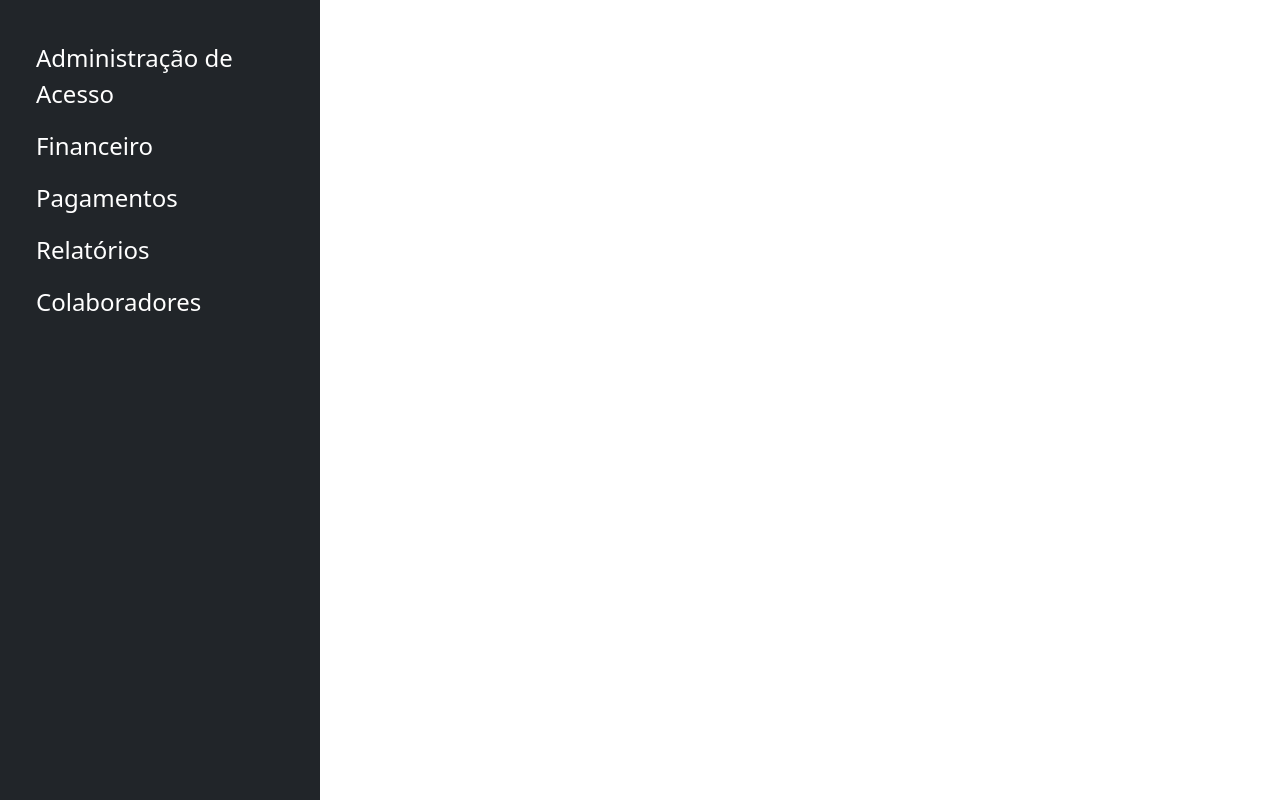
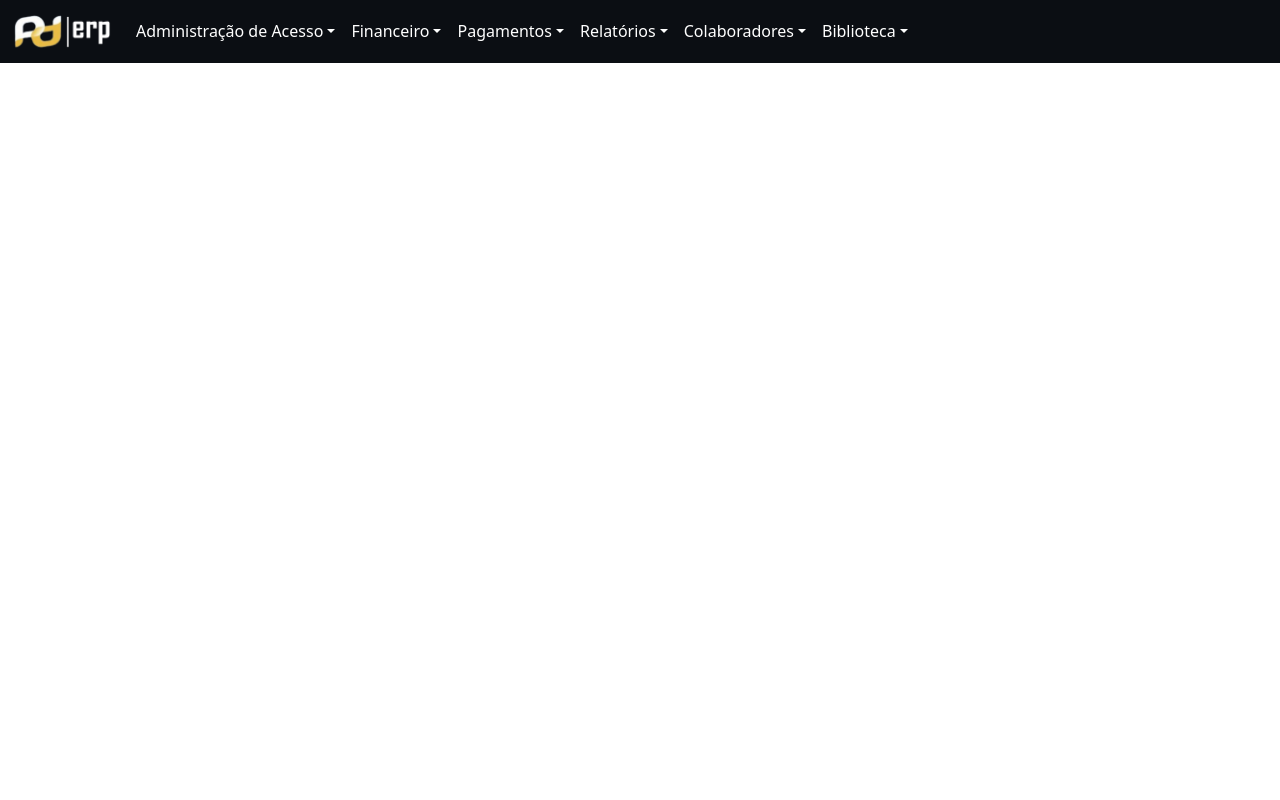
Before and after one commit to code-Yagami/ProjetoMaroto, an Angular app: page / in a window 1280 px wide. Built offline with nearby package versions, Linux system fonts and the light colour scheme.

Commit message:
fix: correção do modelo de navbar

```diff
--- a/src/app/app.component.html
+++ b/src/app/app.component.html
@@ -1,2 +1,2 @@
 <router-outlet></router-outlet>
-<app-navbar></app-navbar>
+<app-header></app-header>
--- a/src/app/app.component.ts
+++ b/src/app/app.component.ts
@@ -1,11 +1,11 @@
 import { Component } from '@angular/core';
 import { RouterOutlet } from '@angular/router';
-import { NavbarComponent } from "./components/navbar/navbar.component";
+import { HeaderComponent } from "./components/header/header.component";
 
 @Component({
   selector: 'app-root',
   standalone: true,
-  imports: [RouterOutlet, NavbarComponent],
+  imports: [RouterOutlet, HeaderComponent],
   templateUrl: './app.component.html',
   styleUrl: './app.component.scss'
 })
--- a/src/app/components/navbar/navbar.component.html
+++ b/src/app/components/navbar/navbar.component.html
@@ -1,63 +1,62 @@
+<nav class="navbar navbar-expand-lg bg-body-tertiary">
   <div class="container-fluid">
-  <div class="row flex-nowrap">
-    <div class="sidebar bg-dark col-auto col-md-4 col-lg-3 col-md-2 min-vh-100 d-flex flex-column justify-content-between">
-      <div class="bg-dark p-2">
 
-        <ul class="nav nav-pills flex-column mt-4">
+    <a class="navbar-brand" href="#"><img  class="img-logo" src="assets/pderp-logo.png" alt=""></a>
+    <button class="navbar-toggler" type="button" data-bs-toggle="collapse" data-bs-target="#navbarNav" aria-controls="navbarNav" aria-expanded="false" aria-label="Toggle navigation">
+      <span class="navbar-toggler-icon"></span>
+    </button>
 
-          <!-- Item com submenu à direita -->
-          <li class="nav-item py-2 py-sm-0 position-relative">
-            <a href="#" class="nav-link text-white">
-              <i class="fs-5 fa fa-gauge"></i><span class="fs-4 d-none d-sm-inline">Administração de Acesso</span>
-            </a>
-            <ul class="submenu">
-              <li><a href="#" class="nav-link">Alterar Senha</a></li>
+    <div class="collapse navbar-collapse" id="navbarNav">
+      <ul class="navbar-nav">
+
+        <li class="nav-item dropdown opcoes-menu">
+          <a class="nav-link dropdown-toggle" href="#" id="navbarDropdown" role="button" data-bs-toggle="dropdown" aria-expanded="false">Administração de Acesso</a>
+          <ul class="dropdown-menu" aria-labelledby="navbarDropdown">
+            <li><a class="dropdown-item" href="#">Alterar Senha</a></li>
           </ul>
         </li>
 
-          <!-- Outro item com submenu à direita -->
-          <li class="nav-item py-2 py-sm-0 position-relative">
-            <a href="#" class="nav-link text-white">
-              <i class="fs-5 fa fa-table-list"></i><span class="fs-4 d-none d-sm-inline">Financeiro</span>
-            </a>
-            <ul class="submenu">
-              <li><a href="#" class="nav-link">Despesas</a></li>
+        <li class="nav-item dropdown opcoes-menu">
+          <a class="nav-link dropdown-toggle" href="#" id="navbarDropdown" role="button" data-bs-toggle="dropdown" aria-expanded="false">Financeiro</a>
+          <ul class="dropdown-menu" aria-labelledby="navbarDropdown">
+            <li><a class="dropdown-item" href="#">Despesas</a></li>
           </ul>
         </li>
 
-          <li class="nav-item py-2 py-sm-0 position-relative">
-            <a href="#" class="nav-link text-white">
-              <i class="fs-5 fa fa-table-list"></i><span class="fs-4 d-none d-sm-inline">Pagamentos</span>
-            </a>
-            <ul class="submenu">
-              <li><a href="#" class="nav-link">Adiantamentos</a></li>
-              <li><a href="#" class="nav-link">Emprestimos</a></li>
+        <li class="nav-item dropdown opcoes-menu">
+          <a class="nav-link dropdown-toggle" href="#" id="navbarDropdown" role="button" data-bs-toggle="dropdown" aria-expanded="false">Pagamentos</a>
+          <ul class="dropdown-menu" aria-labelledby="navbarDropdown">
+            <li><a class="dropdown-item" href="#">Adiantamentos</a></li>
+            <li><a class="dropdown-item" href="#">Empréstimos</a></li>
           </ul>
         </li>
 
-          <li class="nav-item py-2 py-sm-0 position-relative">
-            <a href="#" class="nav-link text-white">
-              <i class="fs-5 fa fa-table-list"></i><span class="fs-4 d-none d-sm-inline">Relatórios</span>
-            </a>
-            <ul class="submenu">
-              <li><a href="#" class="nav-link">Aniverssários</a></li>
+        <li class="nav-item dropdown opcoes-menu">
+          <a class="nav-link dropdown-toggle" href="#" id="navbarDropdown" role="button" data-bs-toggle="dropdown" aria-expanded="false">Relatórios</a>
+          <ul class="dropdown-menu" aria-labelledby="navbarDropdown">
+            <li><a class="dropdown-item" href="#">Aniversários</a></li>
           </ul>
         </li>
 
-          <li class="nav-item py-2 py-sm-0 position-relative">
-            <a href="#" class="nav-link text-white">
-              <i class="fs-5 fa fa-table-list"></i><span class="fs-4 d-none d-sm-inline">Colaboradores</span>
-            </a>
-            <ul class="submenu">
-              <li><a href="#" class="nav-link">Aniverssários</a></li>
-              <li><a href="#" class="nav-link">Manutenção Colaboradores</a></li>
-              <li><a href="#" class="nav-link">Férias</a></li>
-              <li><a href="#" class="nav-link">Holerites</a></li>
+        <li class="nav-item dropdown opcoes-menu">
+          <a class="nav-link dropdown-toggle" href="#" id="navbarDropdown" role="button" data-bs-toggle="dropdown" aria-expanded="false">Colaboradores</a>
+          <ul class="dropdown-menu" aria-labelledby="navbarDropdown">
+            <li><a class="dropdown-item" href="#">Aniversários</a></li>
+            <li><a class="dropdown-item" href="#">Manutenção Colaboradores</a></li>
+            <li><a class="dropdown-item" href="#">Férias</a></li>
+            <li><a class="dropdown-item" href="#">Holerites</a></li>
+          </ul>
+        </li>
+
+        <li class="nav-item dropdown opcoes-menu">
+          <a class="nav-link dropdown-toggle" href="#" id="navbarDropdown" role="button" data-bs-toggle="dropdown" aria-expanded="false">Biblioteca</a>
+          <ul class="dropdown-menu" aria-labelledby="navbarDropdown">
+            <li><a class="dropdown-item" href="#">Livro</a></li>
+            <li><a class="dropdown-item" href="#">CD</a></li>
           </ul>
         </li>
 
       </ul>
     </div>
   </div>
-  </div>
-</div>
+</nav>
--- a/src/app/components/navbar/navbar.component.scss
+++ b/src/app/components/navbar/navbar.component.scss
@@ -1,39 +1,40 @@
-.nav-pills {
-  .nav-item {
-    > .nav-link:hover {
-      background-color: #243650;
-    }
-
-    &:hover {
-      .submenu {
-        display: block;
-      }
-    }
-  }
+.nav-item.dropdown:hover .dropdown-menu {
+  display: block;
 }
 
-/* Estilização dos submenus para abrir à direita */
-.submenu {
+.dropdown-menu {
   display: none;
   position: absolute;
-  top: 0;
-  left: 100%;
-  min-width: 200px;
-  background-color: #2a4059;
-  padding: 0;
-  list-style: none;
-
-  .nav-link {
-    color: #b0c4de;
-    padding: 10px;
-
-    &:hover {
-      background-color: #F4BC1D;
-      color: white;
-    }
-  }
 }
 
-.imgs{
-  background-color: #141B23;
+.navbar {
+  background-color: #0B0E13 !important;
 }
+
+.navbar-nav .nav-link {
+  color: #ffffff;
+}
+
+.navbar-nav .nav-link:hover {
+  color: #f8f9fa;
+}
+
+.dropdown-menu {
+  background-color: #243650;
+}
+
+.dropdown-item {
+  color: #ffffff;
+}
+
+.dropdown-item:hover {
+  background-color: #F4BC1D;
+}
+
+.opcoes-menu:hover{
+  background-color: #243650;
+}
+
+.img-logo{
+  max-width: 100px;
+}
```
Also changed, not shown: src/assets/pderp-logo.png (added). Lines whose indentation alone changed are shown as unchanged.
